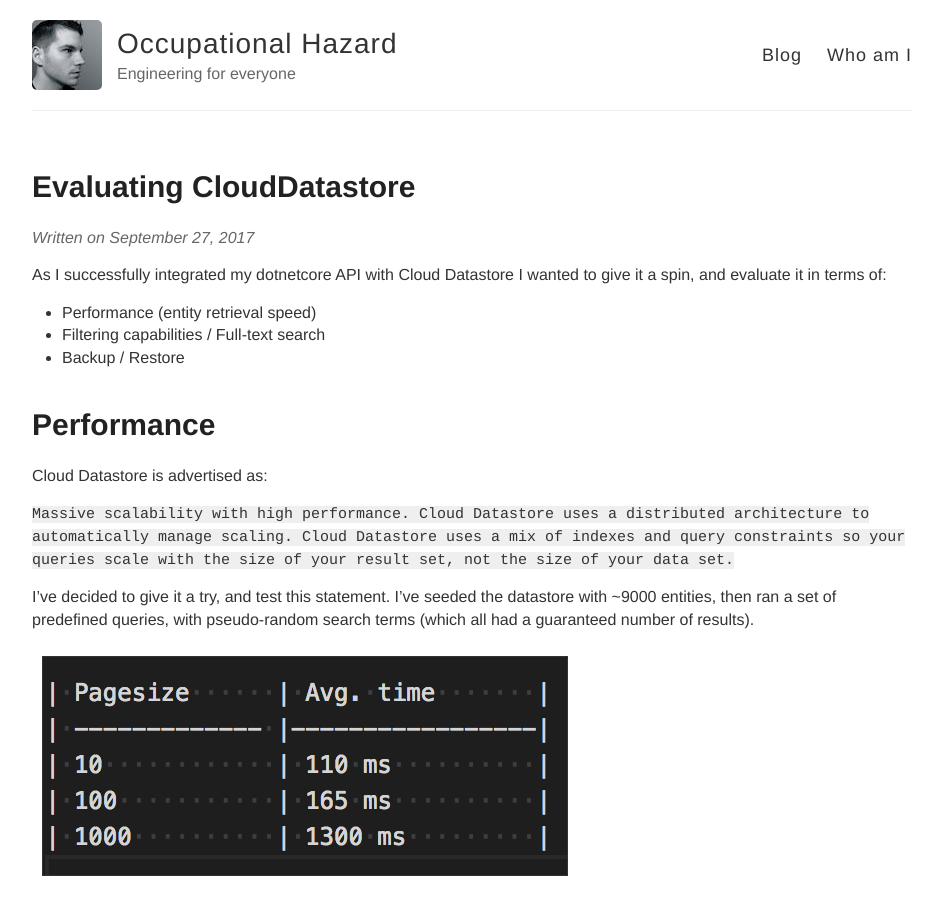
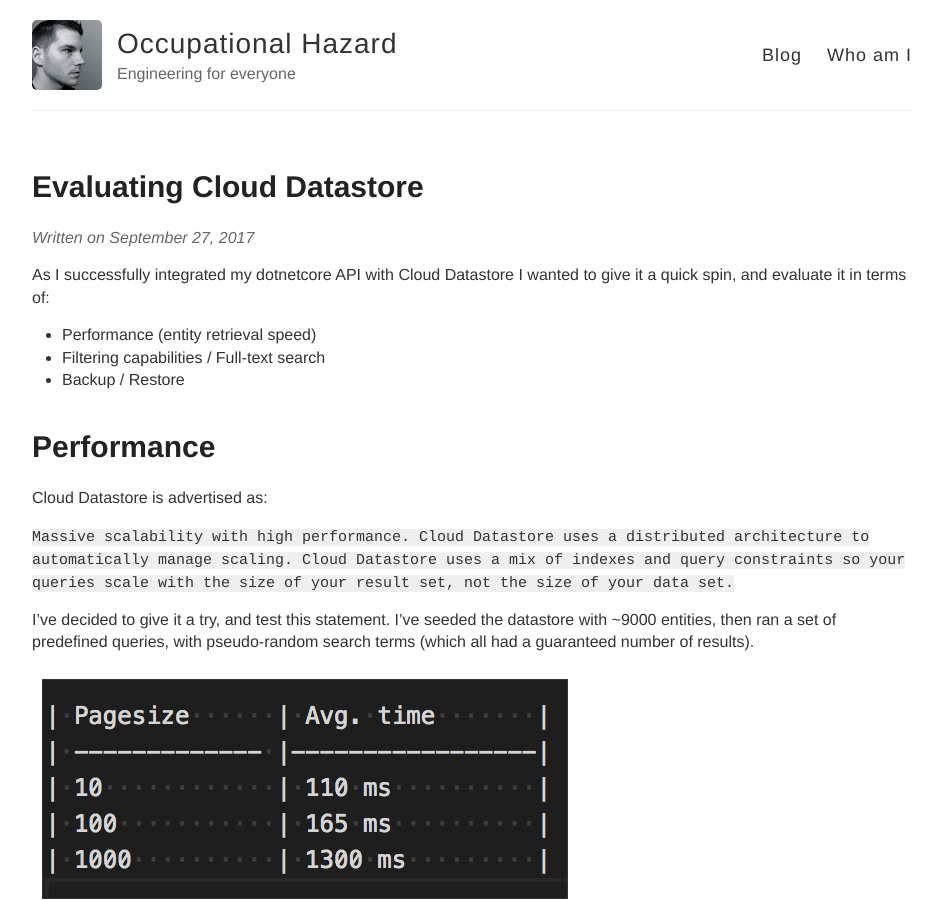
Before and after one commit to santatamas/blog, a Jekyll site: the page built from _posts/2017-09-27-Evaluating-CloudDatastore.md, in a window 1280 px wide and 900 px high. Shown: the whole window, without its empty margins (168-1109 px from the left). Built offline with Jekyll 4.4.1, drawn with Linux system fonts in a browser that asks for light colours; comment, search, counter and statistics services are not loaded.

Commit message:
typo in title

```diff
--- a/_posts/2017-09-27-Evaluating-CloudDatastore.md
+++ b/_posts/2017-09-27-Evaluating-CloudDatastore.md
@@ -1,11 +1,11 @@
 ---
 layout: post
-title: Evaluating CloudDatastore
+title: Evaluating Cloud Datastore
 date:   2017-09-27 23:07:00 +0100
 categories: Blu Cloud Datastore Full-text search dotnetcore
 ---
 
-As I successfully integrated my dotnetcore API with Cloud Datastore I wanted to give it a spin, and evaluate it in terms of:
+As I successfully integrated my dotnetcore API with Cloud Datastore I wanted to give it a quick spin, and evaluate it in terms of:
 * Performance (entity retrieval speed)
 * Filtering capabilities / Full-text search
 * Backup / Restore
```
